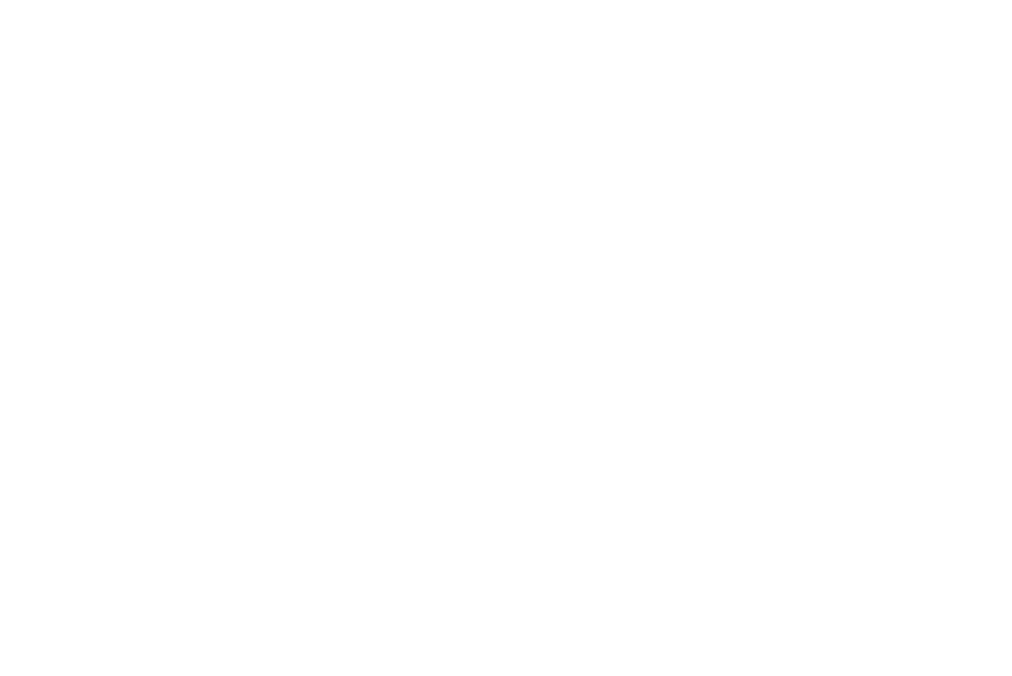
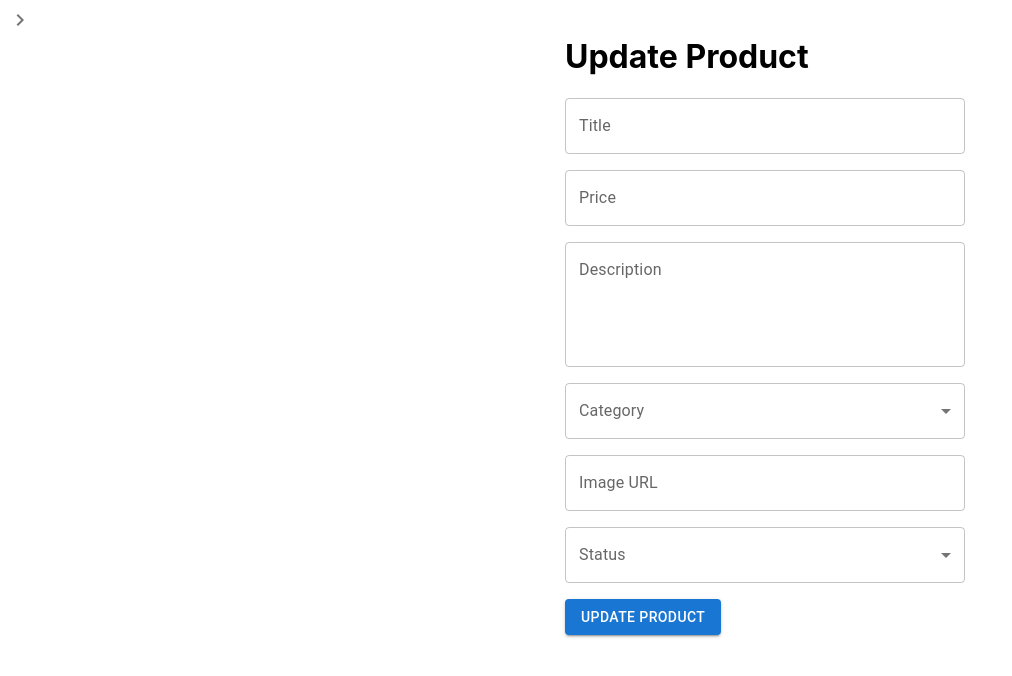
Before and after one commit to Hamna-Akh/Marketplace, a React (Create React App) app in the folder marketplace/: page /update-product/1 in a window 1280 px wide. Before the commit this address had no page. Shown: the top 676 px of the page, without its empty margins (0-1012 px from the left). Built offline with nearby package versions, Linux system fonts and the light colour scheme; no server answers.

Commit message:
update implemented

```diff
--- a/marketplace/package.json
+++ b/marketplace/package.json
@@ -6,6 +6,7 @@
     "@emotion/react": "^11.11.4",
     "@emotion/styled": "^11.11.5",
     "@mui/icons-material": "^5.15.15",
+    "@mui/lab": "^5.0.0-alpha.170",
     "@mui/material": "^5.15.15",
     "@testing-library/jest-dom": "^5.17.0",
     "@testing-library/react": "^13.4.0",
--- a/marketplace/src/App.js
+++ b/marketplace/src/App.js
@@ -4,6 +4,7 @@
 import DisplayProduct from "./Products/DisplayProduct";
 import SignUp from "./User/SignUp";
 import CreateProduct from "./Products/CreateProduct";
+import UpdateProduct from "./Products/UpdateProduct";
 import Login from "./User/Login";
 import { BrowserRouter as Router, Route, Routes } from 'react-router-dom';
 
@@ -16,6 +17,7 @@
             <Route path="/products" element={<DisplayAllProducts />} /> {/* Use element prop instead of component */}
             <Route path="/product/:id" element={<DisplayProduct />} /> {/* Use element prop instead of component */}
             <Route path="/create-product" element={<CreateProduct />} />
+            <Route path="/update-product/:id" element={<UpdateProduct />} />
             </Routes>
      </Router>
   );
--- /dev/null
+++ b/marketplace/src/Products/UpdateProduct.jsx
@@ -0,0 +1,166 @@
+import React, { useState, useEffect } from 'react';
+import { TextField, Button, FormControl, InputLabel, Select, MenuItem, Box, Grid, Snackbar } from '@mui/material';
+import axios from 'axios';
+import Layout from '../Layout';
+import { useParams } from 'react-router-dom';
+import { useNavigate } from 'react-router-dom';
+import Alert from '@mui/lab/Alert';
+
+function UpdateProduct() {
+    const navigate = useNavigate();
+    const [successMessage, setSuccessMessage] = useState('');
+    const [openSnackbar, setOpenSnackbar] = useState(false);
+    const { id } = useParams();
+    const [product, setProduct] = useState(null);
+    const [formData, setFormData] = useState({
+        title: '',
+        price: '',
+        description: '',
+        category: '',
+        image: '',
+        status: ''
+        // Add other fields as needed
+    });
+
+    useEffect(() => {
+        fetchProduct();
+    }, [id]);
+
+    const fetchProduct = async () => {
+        try {
+            const response = await axios.get(`http://localhost:8080/products/${id}`);
+            setFormData(response.data);
+            setProduct(response.data);
+        } catch (error) {
+            console.error('Error fetching product:', error);
+        }
+    };
+
+    const handleChange = (e) => {
+        setFormData({ ...formData, [e.target.name]: e.target.value });
+    };
+
+    const handleSubmit = async (e) => {
+        e.preventDefault();
+        try {
+            await axios.put(`http://localhost:8080/products/${id}`, formData);
+            setFormData({
+                title: '',
+                price: '',
+                description: '',
+                category: '',
+                image: '',
+                status: ''
+            });
+            setSuccessMessage('Product updated successfully!');
+            setOpenSnackbar(true);
+            navigate('/sell');
+        } catch (error) {
+            console.error('Error updating product:', error);
+            // Handle error (e.g., display an error message to the user)
+        }
+    };
+
+    const handleCloseSnackbar = () => {
+        setOpenSnackbar(false);
+    };
+
+    return (
+        <Layout>
+            <Box sx={{ maxWidth: 400, margin: 'auto', padding: 2 }}>
+                <h1>Update Product</h1>
+                <form onSubmit={handleSubmit}>
+                    <Grid container spacing={2}>
+                        <Grid item xs={12}>
+                            <TextField
+                                label="Title"
+                                variant="outlined"
+                                name="title"
+                                value={formData.title}
+                                onChange={handleChange}
+                                fullWidth
+                            />
+                        </Grid>
+                        <Grid item xs={12}>
+                            <TextField
+                                label="Price"
+                                variant="outlined"
+                                name="price"
+                                type="number"
+                                value={formData.price}
+                                onChange={handleChange}
+                                fullWidth
+                            />
+                        </Grid>
+                        <Grid item xs={12}>
+                            <TextField
+                                label="Description"
+                                variant="outlined"
+                                name="description"
+                                multiline
+                                rows={4}
+                                value={formData.description}
+                                onChange={handleChange}
+                                fullWidth
+                            />
+                        </Grid>
+                        <Grid item xs={12}>
+                            <FormControl variant="outlined" fullWidth>
+                                <InputLabel>Category</InputLabel>
+                                <Select
+                                    name="category"
+                                    value={formData.category}
+                                    onChange={handleChange}
+                                    label="Category"
+                                >
+                                    <MenuItem value="CLOTHES">CLOTHES</MenuItem>
+                                    <MenuItem value="ELECTRONICS">ELECTRONICS</MenuItem>
+                                    <MenuItem value="FURNITURE">FURNITURE</MenuItem>
+                                    <MenuItem value="BEAUTY">BEAUTY</MenuItem>
+                                    <MenuItem value="ENTERTAINMENT">ENTERTAINMENT</MenuItem>
+                                </Select>
+                            </FormControl>
+                        </Grid>
+                        <Grid item xs={12}>
+                            <TextField
+                                label="Image URL"
+                                variant="outlined"
+                                name="image"
+                                value={formData.image}
+                                onChange={handleChange}
+                                fullWidth
+                            />
+                        </Grid>
+                        <Grid item xs={12}>
+                            <FormControl variant="outlined" fullWidth>
+                                <InputLabel>Status</InputLabel>
+                                <Select
+                                    name="status"
+                                    value={formData.status}
+                                    onChange={handleChange}
+                                    label="Status"
+                                >
+                                    <MenuItem value="ACTIVE">Active</MenuItem>
+                                    <MenuItem value="INACTIVE">Inactive</MenuItem>
+                                    <MenuItem value="SOLD">Sold</MenuItem>
+                                </Select>
+                            </FormControl>
+                        </Grid>
+                        <Grid item xs={12}>
+                            <Button type="submit" variant="contained" color="primary">Update Product</Button>
+                        </Grid>
+                    </Grid>
+                </form>
+                <Snackbar
+                    open={openSnackbar}
+                    autoHideDuration={6000}
+                    onClose={handleCloseSnackbar}
+                    message={successMessage}
+                    anchorOrigin={{ vertical: 'bottom', horizontal: 'left' }}>
+                </Snackbar>
+            </Box>
+        </Layout>
+    );
+}
+
+export default UpdateProduct;
```
Also changed, not shown: 1 other file (tests, documents, lock files or other folders).
